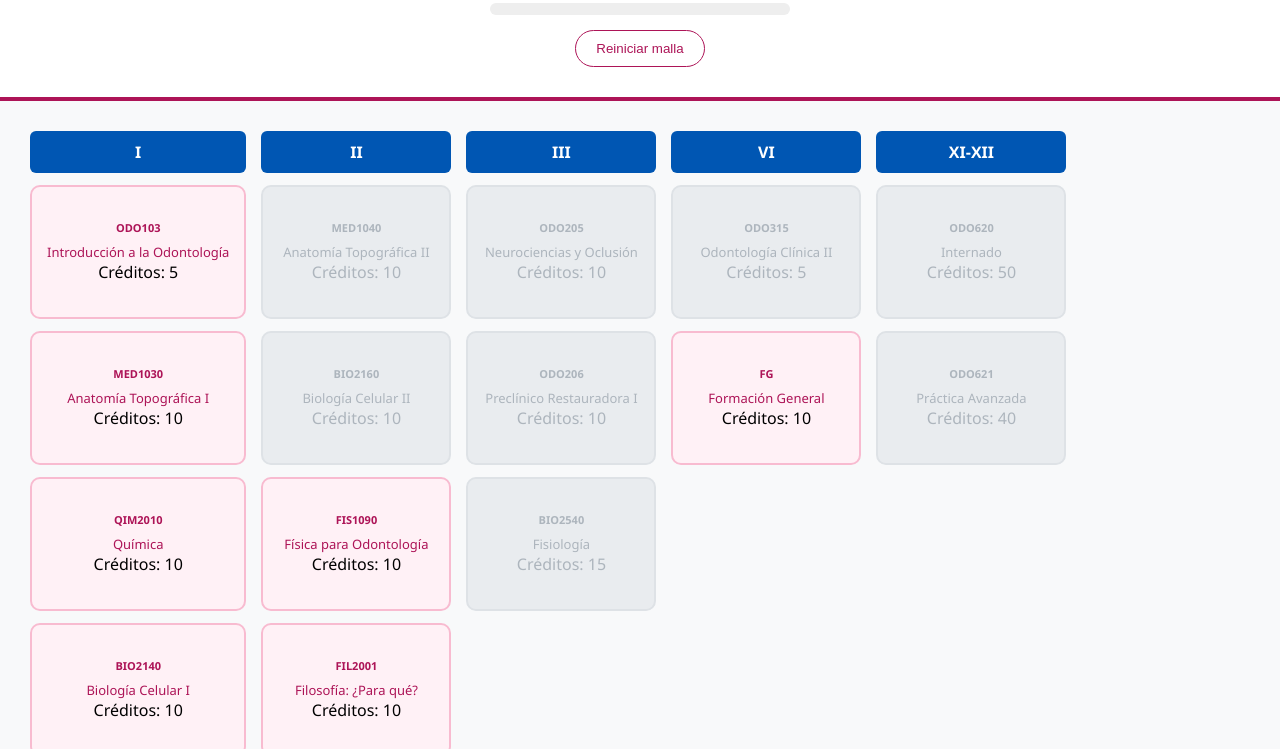
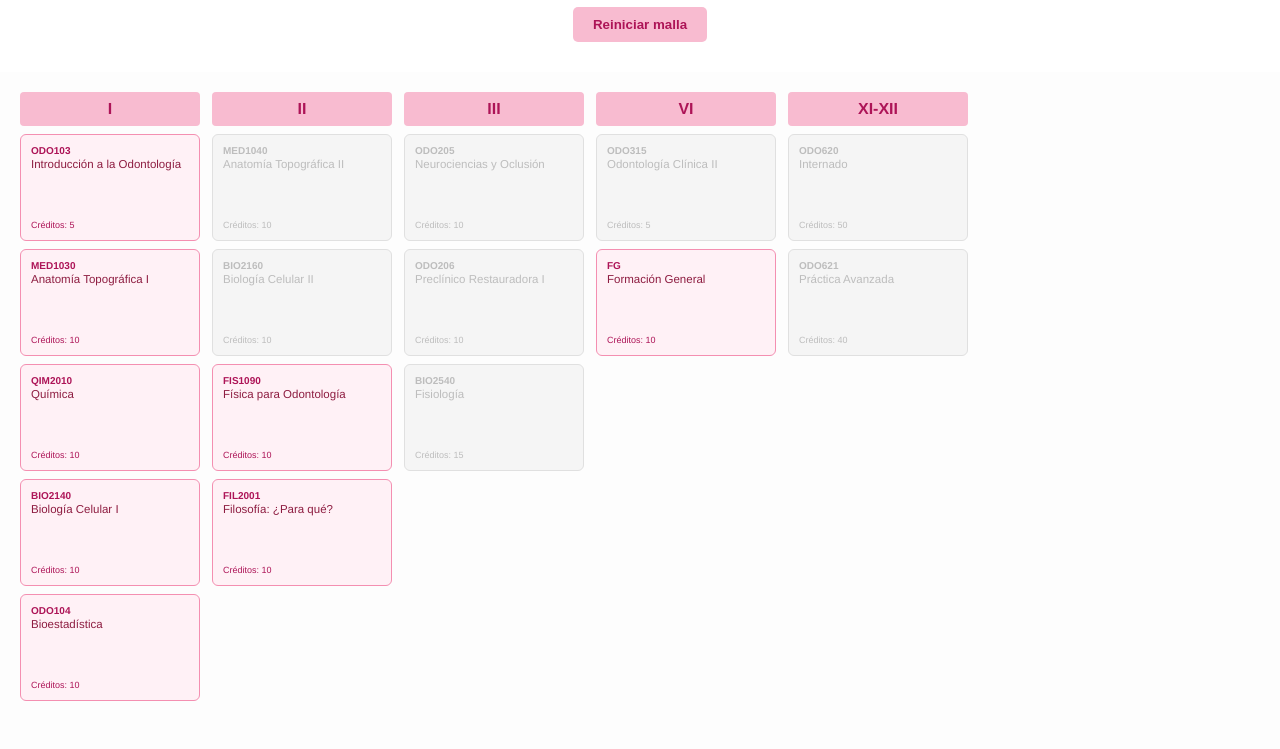
Before and after one commit to florenciacarcamo/mi-malla-odontologia, a plain HTML site: page index.html in a window 1280 px wide. Shown: the part 151-900 px from the top of the page. After the commit the page ends 872 px from the top, so only its background shows below. Drawn offline with Linux system fonts and the light colour scheme.

Commit message:
Update style.css

```diff
--- a/style.css
+++ b/style.css
@@ -1,81 +1,82 @@
 html, body {
     margin: 0;
     padding: 0;
-    overflow-y: auto; /* Permite bajar toda la página */
-    background-color: #f8f9fa;
-    font-family: 'Segoe UI', Tahoma, Geneva, Verdana, sans-serif;
+    overflow-y: auto;
+    font-family: 'Helvetica Neue', Helvetica, Arial, sans-serif;
+    background-color: #fdfdfd;
 }
 
 .header-malla {
     text-align: center;
-    padding: 30px;
-    background: white;
-    border-bottom: 4px solid #ad1457;
+    padding: 30px 20px;
+    background-color: #fff;
 }
+
+.header-malla h1 { color: #8e1d41; margin-bottom: 10px; }
 
 .malla-container {
     display: flex;
     flex-wrap: nowrap;
-    gap: 15px;
-    padding: 30px;
-    overflow-x: auto; /* Scroll horizontal de semestres */
+    gap: 12px;
+    padding: 20px;
+    overflow-x: auto;
     align-items: flex-start;
 }
 
 .semestre {
-    min-width: 190px;
+    min-width: 180px;
     display: flex;
     flex-direction: column;
-    gap: 12px;
+    gap: 8px;
 }
 
 .sem-header {
-    background-color: #0056b3; /* Azul para encabezados */
-    color: white;
+    background-color: #f8bbd0; /* Encabezado rosado QyF */
+    color: #ad1457;
     text-align: center;
-    padding: 10px;
+    padding: 8px;
     font-weight: bold;
-    border-radius: 6px;
+    border-radius: 4px;
+    text-transform: uppercase;
 }
 
 .ramo {
-    background-color: #fff1f6; /* Rosado de fondo solicitado */
-    border: 2px solid #f8bbd0;
-    padding: 15px;
-    border-radius: 10px;
-    min-height: 100px;
+    background-color: #fff1f6; /* Fondo rosado pálido */
+    border: 1px solid #f48fb1;
+    padding: 10px;
+    border-radius: 6px;
+    min-height: 85px;
     cursor: pointer;
     display: flex;
     flex-direction: column;
-    justify-content: center;
-    text-align: center;
-    transition: 0.2s;
+    text-align: left;
+    transition: background-color 0.2s;
 }
 
-.sigla { font-size: 11px; font-weight: bold; color: #ad1457; }
-.ramo p { margin: 8px 0 0 0; font-size: 13px; color: #ad1457; font-weight: 500; }
+.sigla { font-size: 10px; font-weight: bold; color: #ad1457; margin-bottom: 2px; }
+.ramo p { margin: 0; font-size: 11.5px; color: #8e1d41; font-weight: 500; line-height: 1.2; }
+.cr { font-size: 9px; color: #ad1457; margin-top: auto; padding-top: 4px; }
 
-/* ESTADO APROBADO: Mantiene el rosado pero tacha el texto */
+/* ESTADO APROBADO: Mismo color pero tachado */
 .aprobado {
-    background-color: #fff1f6 !important; /* No cambia a morado */
-    border: 2px solid #ad1457 !important; /* Borde más marcado */
+    background-color: #fff1f6 !important;
 }
 
-.aprobado p, .aprobado .sigla {
-    text-decoration: line-through; /* Tachado solicitado */
-    opacity: 0.6;
+.aprobado p, .aprobado .sigla, .aprobado .cr {
+    text-decoration: line-through;
+    opacity: 0.5;
 }
 
-/* BLOQUEADO: Gris */
+/* ESTADO BLOQUEADO: Gris */
 .bloqueado {
-    background-color: #e9ecef;
-    color: #adb5bd;
-    border-color: #dee2e6;
+    background-color: #f5f5f5;
+    color: #bdbdbd;
+    border-color: #e0e0e0;
     pointer-events: none;
 }
-.bloqueado p, .bloqueado .sigla { color: #adb5bd !important; }
+.bloqueado p, .bloqueado .sigla, .bloqueado .cr { color: #bdbdbd !important; }
 
 /* Barra de progreso */
-.progress-bar { width: 300px; height: 12px; background: #eee; border-radius: 6px; margin: 15px auto; overflow: hidden; }
+.progress-bar { width: 300px; height: 10px; background: #eee; border-radius: 5px; margin: 10px auto; overflow: hidden; }
 #progress-fill { height: 100%; background: #ad1457; width: 0%; transition: 0.5s; }
-.btn-reiniciar { background: white; border: 1px solid #ad1457; padding: 10px 20px; border-radius: 20px; color: #ad1457; cursor: pointer; }
+.btn-reiniciar { background: #f8bbd0; color: #ad1457; border: none; padding: 10px 20px; border-radius: 5px; cursor: pointer; font-weight: bold; }
```
